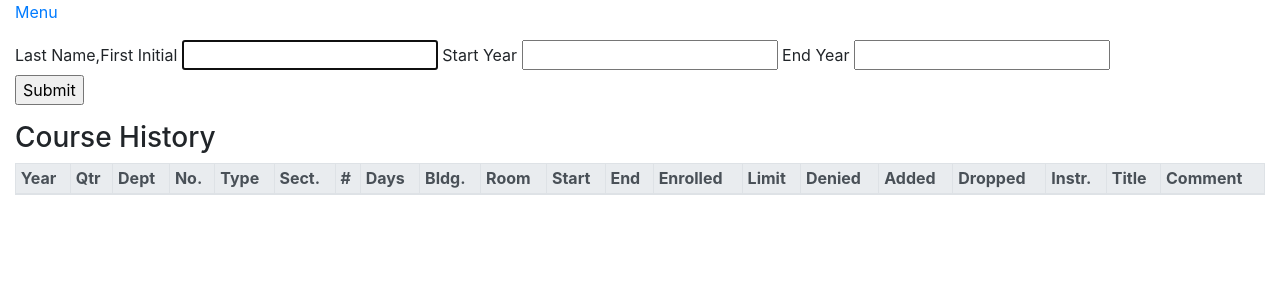
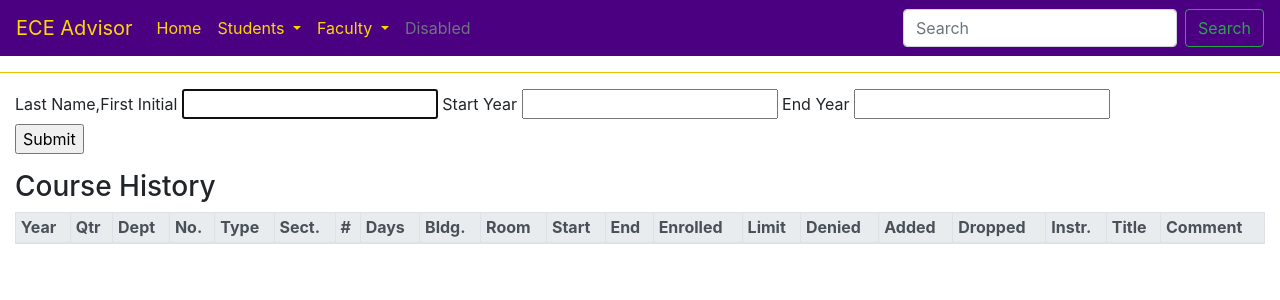
Before and after one commit to cqoverly-uw/ECE_SDB_FastAPI, a FastAPI app: page /fac_crs_history/ in a window 1280 px wide. Shown: the top 300 px of the page. Run offline with FastAPI, Linux system fonts and the light colour scheme; lists and menus that the app fills with data are empty; some libraries are stand-ins or nearby versions.

Commit message:
Adding navbar to pages

```diff
--- a/templates/faculty/faculty_crs_history.html
+++ b/templates/faculty/faculty_crs_history.html
@@ -1,13 +1,7 @@
-<html>
-<head>
-    <title>Faculty Course History</title>
-    <link rel="stylesheet" href="https://cdn.jsdelivr.net/npm/bootstrap@4.5.3/dist/css/bootstrap.min.css" integrity="sha384-TX8t27EcRE3e/ihU7zmQxVncDAy5uIKz4rEkgIXeMed4M0jlfIDPvg6uqKI2xXr2" crossorigin="anonymous">
-</head>
-<body>
+{% extends "shared/base.html" %}
+{% block title %}Student Info{% endblock %}
+{% block body %}
     <div class="container-fluid">
-        <div>
-            <p><a href="/">Menu</a></p>
-        </div>
         <div>
             <form>
                 <label for="sid">Last Name,First Initial</label>
@@ -58,5 +52,5 @@
             </table>
         </div>
     </div>
-</body>
+{% endblock %}}
 </html>
--- a/templates/shared/base.html
+++ b/templates/shared/base.html
@@ -1,14 +1,62 @@
 <html>
 <head>
     <title>{% block title %}{% endblock %}</title>
-    <link rel="stylesheet" href="https://cdn.jsdelivr.net/npm/bootstrap@4.5.3/dist/css/bootstrap.min.css" integrity="sha384-TX8t27EcRE3e/ihU7zmQxVncDAy5uIKz4rEkgIXeMed4M0jlfIDPvg6uqKI2xXr2" crossorigin="anonymous">
+    <link rel="stylesheet" href="https://cdn.jsdelivr.net/npm/bootstrap@4.0.0/dist/css/bootstrap.min.css" integrity="sha384-Gn5384xqQ1aoWXA+058RXPxPg6fy4IWvTNh0E263XmFcJlSAwiGgFAW/dAiS6JXm" crossorigin="anonymous">
 </head>
+<style>
+    a {
+        color: gold;
+    }
+</style>
 <body>
-<div class="navbar">
-    <a href="/">Menu</a>
-    <a href="/student_info/">Student Info</a>
-</div>
+<nav class="navbar navbar-expand-lg" style="background-color: indigo;">
+    <a class="navbar-brand" href="#">ECE Advisor</a>
+    <button class="navbar-toggler" type="button" data-toggle="collapse" data-target="#navbarSupportedContent" aria-controls="navbarSupportedContent" aria-expanded="false" aria-label="Toggle navigation">
+      <span class="navbar-toggler-icon"></span>
+    </button>
+
+    <div class="collapse navbar-collapse" id="navbarSupportedContent">
+      <ul class="navbar-nav mr-auto">
+        <li class="nav-item active">
+          <a class="nav-link" href="/">Home <span class="sr-only">(current)</span></a>
+        </li>
+        <li class="nav-item dropdown">
+          <a class="nav-link dropdown-toggle" href="#" id="navbarDropdown" role="button" data-toggle="dropdown" aria-haspopup="true" aria-expanded="false">
+            Students
+          </a>
+          <div class="dropdown-menu" aria-labelledby="navbarDropdown">
+            <a class="dropdown-item" href="/student_info/">Student Info</a>
+            <a class="dropdown-item" href="#">Future Placeholder</a>
+            <div class="dropdown-divider"></div>
+            <a class="dropdown-item" href="/current_ee_undergrads">All EE Undergrads</a>
+          </div>
+        </li>
+        <li class="nav-item dropdown">
+          <a class="nav-link dropdown-toggle" href="#" id="navbarDropdown" role="button" data-toggle="dropdown" aria-haspopup="true" aria-expanded="false">
+            Faculty
+          </a>
+          <div class="dropdown-menu" aria-labelledby="navbarDropdown">
+              <a class="dropdown-item" href="/fac_crs_history/">Faculty Course History</a>
+              <a class="dropdown-item" href="/faculty_code">Faculty Code Search</a>
+              <div class="dropdown-divider"></div>
+              <a class="dropdown-item" href="/faculty_list/">Faculty List</a>
+          </div>
+        </li>
+        <li class="nav-item">
+          <a class="nav-link disabled" href="#">Disabled</a>
+        </li>
+      </ul>
+      <form class="form-inline my-2 my-lg-0">
+        <input class="form-control mr-sm-2" type="search" placeholder="Search" aria-label="Search">
+        <button class="btn btn-outline-success my-2 my-sm-0" type="submit">Search</button>
+      </form>
+    </div>
+</nav>
+<hr size="6" color="gold">
 {% block body %}
 {% endblock %}
+<script src="https://code.jquery.com/jquery-3.2.1.slim.min.js" integrity="sha384-KJ3o2DKtIkvYIK3UENzmM7KCkRr/rE9/Qpg6aAZGJwFDMVNA/GpGFF93hXpG5KkN" crossorigin="anonymous"></script>
+<script src="https://cdn.jsdelivr.net/npm/popper.js@1.12.9/dist/umd/popper.min.js" integrity="sha384-ApNbgh9B+Y1QKtv3Rn7W3mgPxhU9K/ScQsAP7hUibX39j7fakFPskvXusvfa0b4Q" crossorigin="anonymous"></script>
+<script src="https://cdn.jsdelivr.net/npm/bootstrap@4.0.0/dist/js/bootstrap.min.js" integrity="sha384-JZR6Spejh4U02d8jOt6vLEHfe/JQGiRRSQQxSfFWpi1MquVdAyjUar5+76PVCmYl" crossorigin="anonymous"></script>
 </body>
 </html>
--- a/templates/students/student_info.html
+++ b/templates/students/student_info.html
@@ -82,8 +82,6 @@
                 </table>
             </div>
         </div>
-        <p><a href="/">Home</a></p>
-
     </div>
 </body>
 {% endblock %}
```
Also changed, not shown: templates/students/current_ee_undergrads.html (+4 -6 lines).
